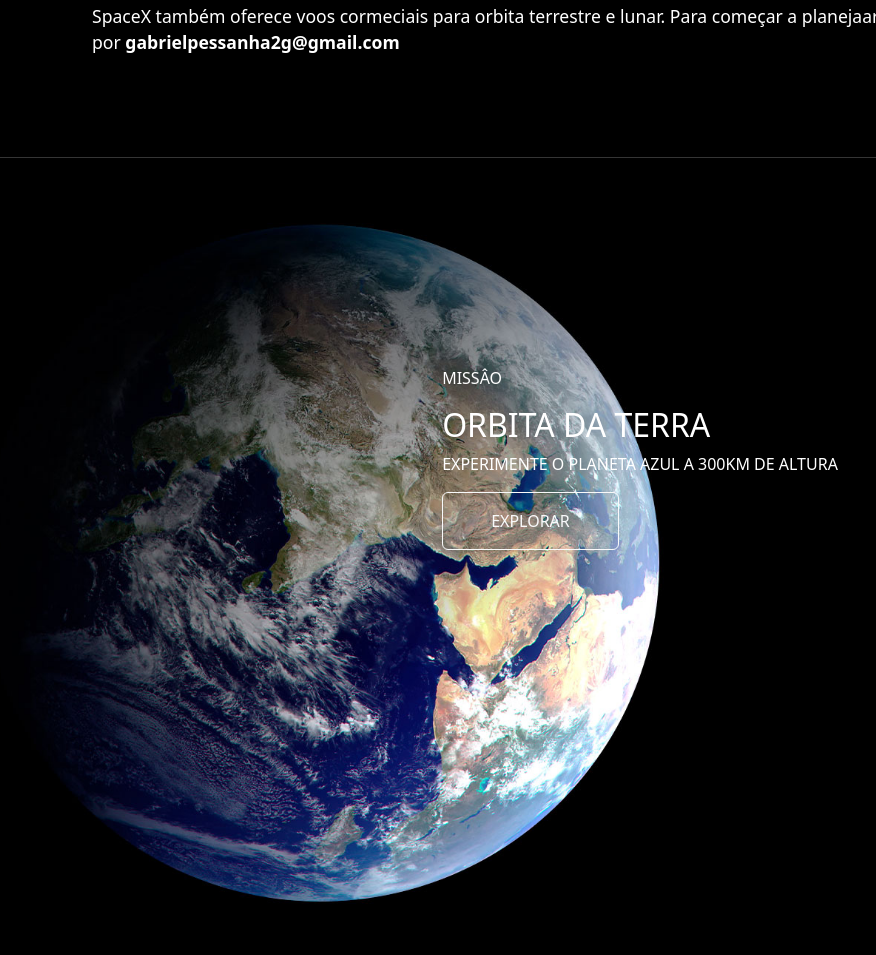
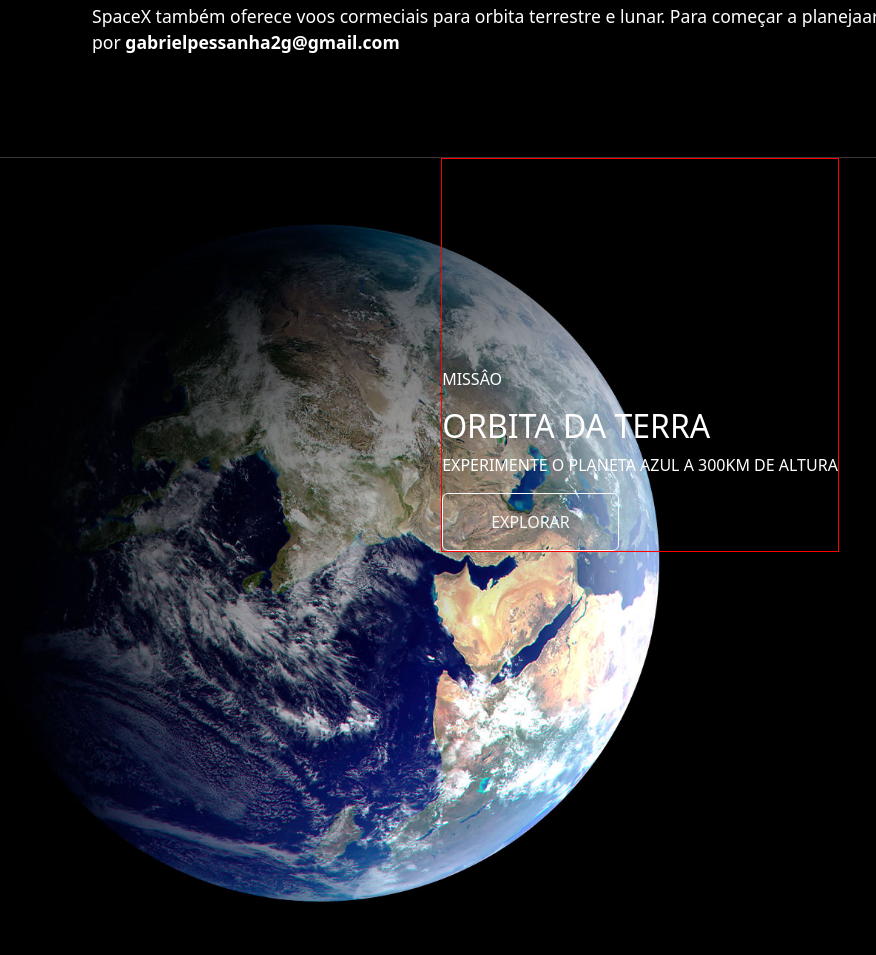
Before and after one commit to gabrielspessanha/AstroNews, a website: page html/humanSpaceFlight.html in a window 1280 px wide. Shown: the part 998-1953 px from the top of the page, without its empty margins (0-876 px from the left). Drawn offline with nearby package versions, Linux system fonts and the light colour scheme.

Commit message:
tentando centralizar o container06-info

```diff
--- a/sass/stylepage3.scss
+++ b/sass/stylepage3.scss
@@ -32,7 +32,7 @@
 
   .info-container06{
     padding-top: 13rem;
-    position: absolute;
+    border: 1px solid red;
   }
 }
 
```
Also changed, not shown: css/style.css.
